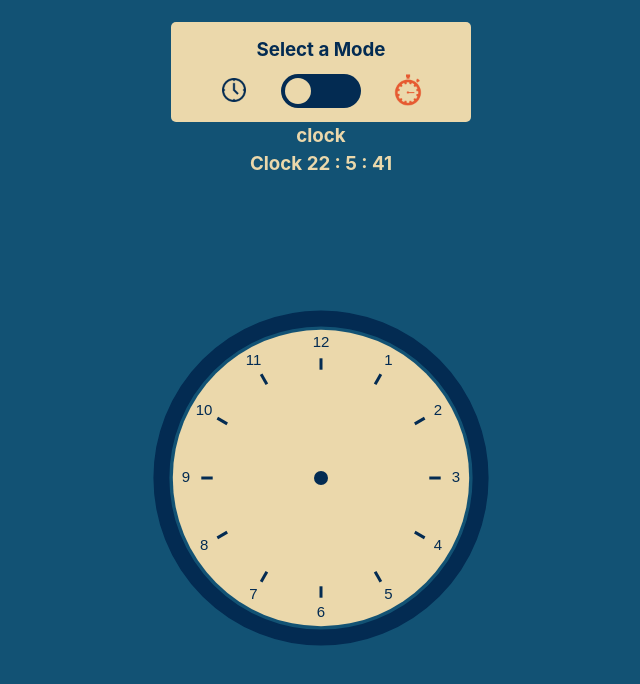
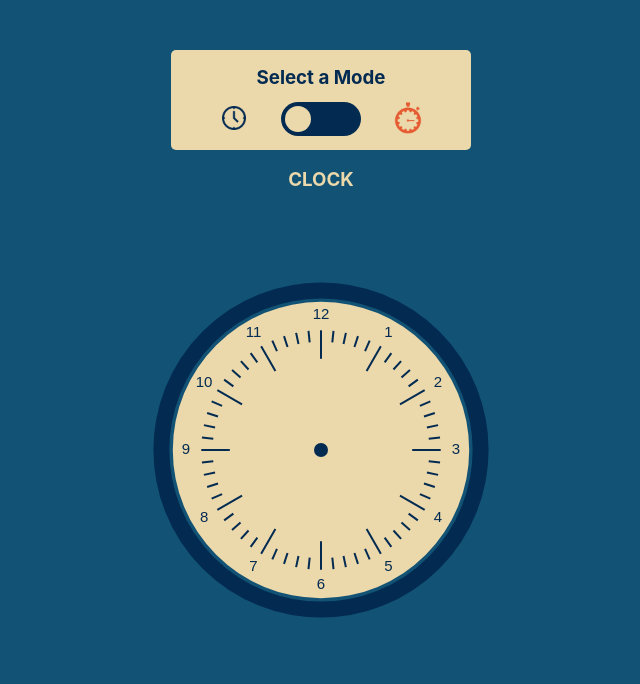
Before and after one commit to MattCordier/clock-stopwatch, a React (Vite) app: page / in a window 1280 px wide. Shown: the top 684 px of the page, without its empty margins (319-959 px from the left). Built offline with nearby package versions, Linux system fonts and the light colour scheme.

Commit message:
fixed tic marks, minor css updates

```diff
--- a/src/time-piece-canvas.module.css
+++ b/src/time-piece-canvas.module.css
@@ -1,4 +1,19 @@
+.root {
+    position: relative;
+}
+
+.title {
+    text-transform: uppercase;
+    margin-bottom: .5rem;
+}
+
 .canvas {
     background-color: var(--chathams-blue);
-    position: relative;
 }
+
+.controlsWrapper {
+    position: absolute;
+    top: 0;
+    margin: 1rem auto;
+    width: 100%;
+}
--- a/src/time-piece-canvas.tsx
+++ b/src/time-piece-canvas.tsx
@@ -24,13 +24,20 @@ export function TimePieceCanvas(props: TimePieceCanvasProps) {
 
     const drawTicMarks = (ctx: CanvasRenderingContext2D, hex: string, centerX: number, centerY: number, timePieceSize: number) => {
         ctx.strokeStyle = hex
-        ctx.lineWidth = 3;
+
+        ctx.lineWidth = 2;
         ctx.translate(centerX, centerY);
-        for (let i = 1; i <= 12; i++) {
+        for (let i = 1; i <= 60; i++) {
             ctx.beginPath();
-            ctx.rotate(Math.PI / 6);
+            // based off math from after https://www.w3schools.com/graphics/canvas_clock_numbers.asp
+            ctx.rotate(Math.PI / 30);
             ctx.moveTo(timePieceSize * .525, 0);
-            ctx.lineTo(timePieceSize * .475, 0);
+
+            if (i % 5 === 0) {
+                ctx.lineTo(timePieceSize * .4, 0);
+            } else {
+                ctx.lineTo(timePieceSize * .475, 0);
+            }
             ctx.stroke();
         }
         ctx.translate(-centerX, -centerY);
@@ -68,19 +75,18 @@ export function TimePieceCanvas(props: TimePieceCanvasProps) {
         ctx.arc(centerX, centerY, timePieceSize * .65, 0, Math.PI * 2)
         ctx.fill();
 
-        // tic marks
-        drawTicMarks(ctx, '#032B52', centerX, centerY, timePieceSize)
-
         // mode is a prop passed into component - clock or stopwatch
         if (mode == 'clock') {
             // clock
             drawBorderRing(ctx, '#032B52', timePieceSize, centerX, centerY)
             drawCenterPin(ctx, '#032B52', centerX, centerY)
+            drawTicMarks(ctx, '#032B52', centerX, centerY, timePieceSize)
             drawNumbers(ctx, '#032B52', 0.05, 12, 6, centerX, centerY)
         } else {
             //stopwatch
             drawBorderRing(ctx, '#E65A31', timePieceSize, centerX, centerY)
             drawCenterPin(ctx, '#E65A31', centerX, centerY)
+            drawTicMarks(ctx, '#032B52', centerX, centerY, timePieceSize)
             drawNumbers(ctx, '#032B52', 0.0275, 60, 30, centerX, centerY)
         }
     }
@@ -94,16 +100,14 @@ export function TimePieceCanvas(props: TimePieceCanvasProps) {
     }, [mode]);
 
     return (<>
-        <h3>{mode}</h3>
-
-        {(mode == 'stopwatch' ? (
-            <>{children}</>
-        ) : (
-            <h3>Clock {hh} : {mm} : {ss} </h3>
-        )
-        )}
-
-        <canvas ref={canvasRef} height={size} width={size} className={styles.canvas}></canvas>
+        <div className={styles.root}>
+            <canvas ref={canvasRef} height={size} width={size} className={styles.canvas}>
+            </canvas>
+            <div className={styles.controlsWrapper}>
+                <h3 className={styles.title}>{mode}</h3>
+                {mode == 'stopwatch' && (children)}
+            </div>
+        </div>
     </>
     )
 }
--- a/src/time-piece.tsx
+++ b/src/time-piece.tsx
@@ -11,13 +11,9 @@ export function TimePiece(props: any) {
 
     return (
         <TimePieceCanvas mode={mode} ss={seconds} mm={minutes} hh={hours} tick={tick} size={600}>
-
             <button onClick={handleStart}>Start</button>
             <button onClick={handlePause}>Pause</button>
             <button onClick={handleReset}>Reset</button>
-            <h3>{tick}</h3>
-
-
         </TimePieceCanvas>
     )
 }
```
